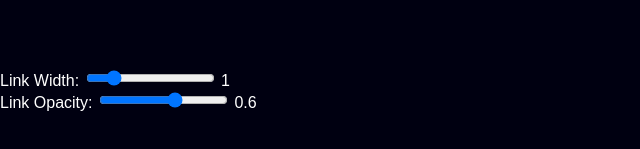
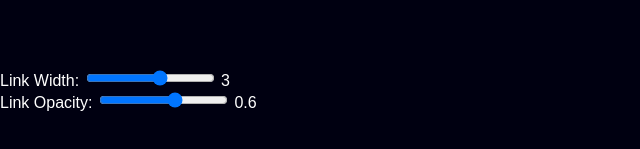
Before and after one commit to taritinth/2d-graph-svelt, a SvelteKit app: page / in a window 1280 px wide. Shown: the part 648-797 px from the top of the page, without its empty margins (0-640 px from the left). Built offline with nearby package versions, Linux system fonts and the light colour scheme; no server answers; the database is empty.

Commit message:
edit: default link width

```diff
--- a/src/routes/+page.svelte
+++ b/src/routes/+page.svelte
@@ -47,7 +47,7 @@
 	let inactivityTimer;
 	const inactivityDelay = 3000; // 3 seconds
 
-	let linkWidth = 1; // Initial link width
+	let linkWidth = 3; // Initial link width
 	let linkOpacity = 0.6; // Initial link opacity
 
 	onMount(async () => {
```
